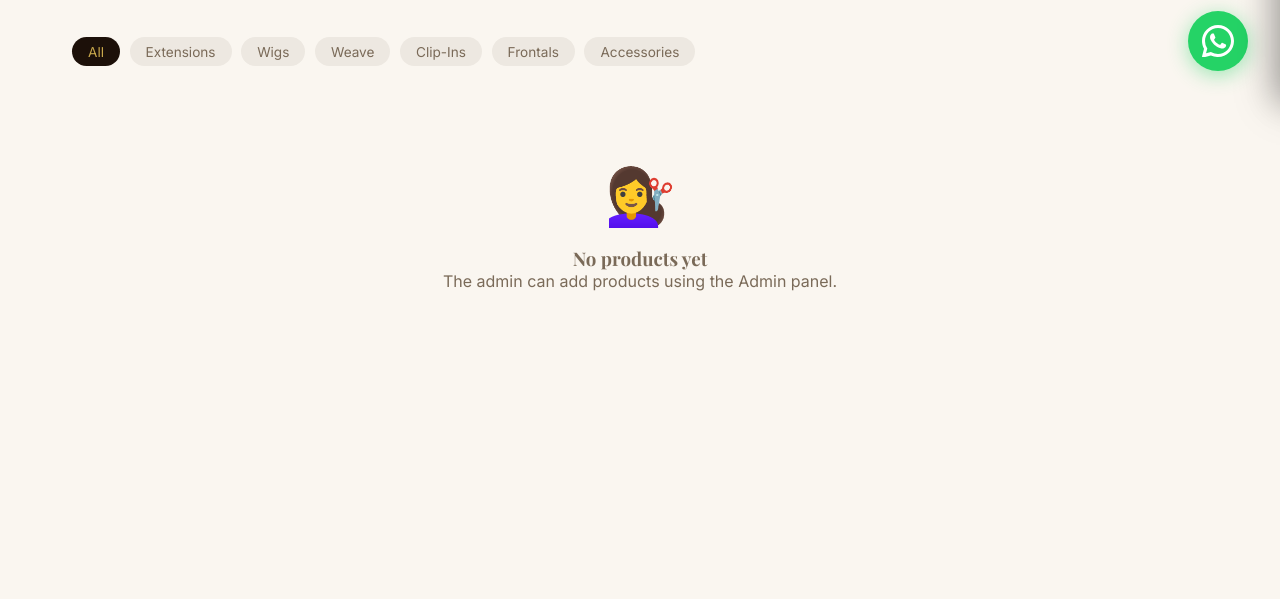
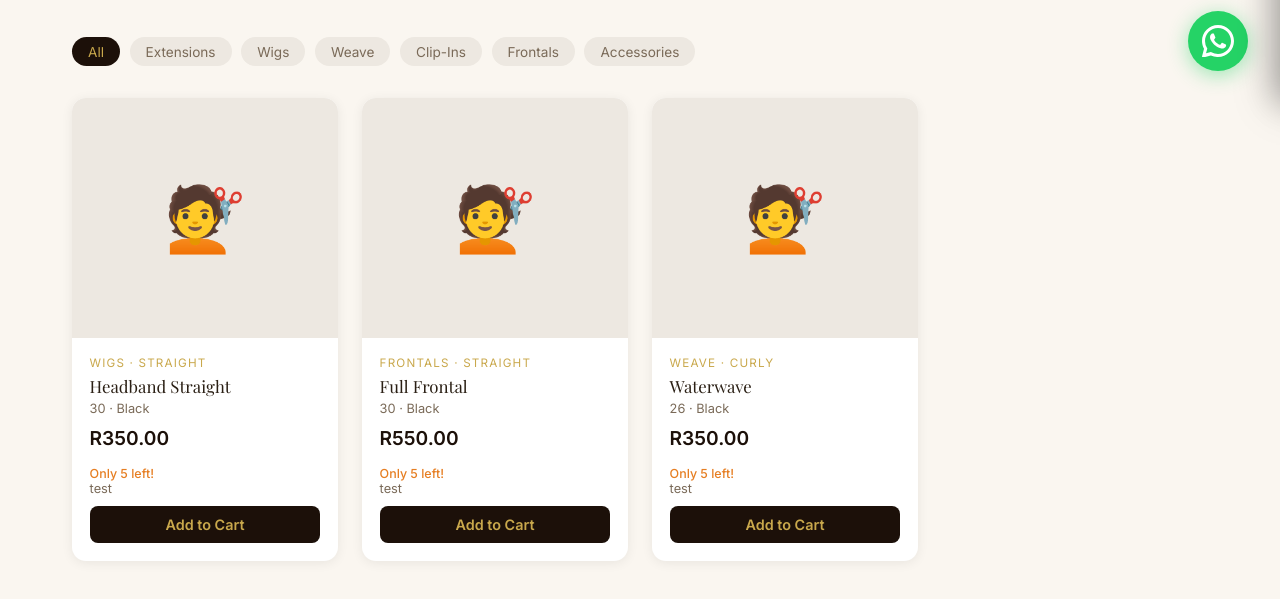
Before and after one commit to Sphesihle789/RoyalBlendz, a plain HTML site: page index.html in a window 1280 px wide. Shown: the part 697-1296 px from the top of the page. Before the commit the page ends 1116 px from the top, so only its background shows below. Drawn offline with nearby package versions, Linux system fonts and the light colour scheme; a web font is replaced by a local one.

Commit message:
Update index.html

```diff
--- a/index.html
+++ b/index.html
@@ -570,7 +570,50 @@ nav {
 
 <script>
 // ── Seed products — paste your exported data between the [] to make products load everywhere ──
-const SEED_PRODUCTS = [];
+const SEED_PRODUCTS = [
+  {
+    "id": "fee642ef-8fdb-461f-91f2-2af4d9654d1b",
+    "name": "Headband Straight",
+    "price": 350,
+    "stock": 5,
+    "category": "Wigs",
+    "texture": "Straight",
+    "length": "30",
+    "color": "Black",
+    "image": "",
+    "desc": "test",
+    "onSale": false,
+    "discount": 0
+  },
+  {
+    "id": "beb5735f-8442-4d91-bc30-0c041e786ba0",
+    "name": "Full Frontal",
+    "price": 550,
+    "stock": 5,
+    "category": "Frontals",
+    "texture": "Straight",
+    "length": "30",
+    "color": "Black",
+    "image": "",
+    "desc": "test",
+    "onSale": false,
+    "discount": 0
+  },
+  {
+    "id": "219d062f-f799-4412-9273-1d709f9a01c2",
+    "name": "Waterwave",
+    "price": 350,
+    "stock": 5,
+    "category": "Weave",
+    "texture": "Curly",
+    "length": "26",
+    "color": "Black",
+    "image": "",
+    "desc": "test",
+    "onSale": false,
+    "discount": 0
+  }
+];
 
 // ── Storage ───────────────────────────────────────────────────
 const store = {
```
